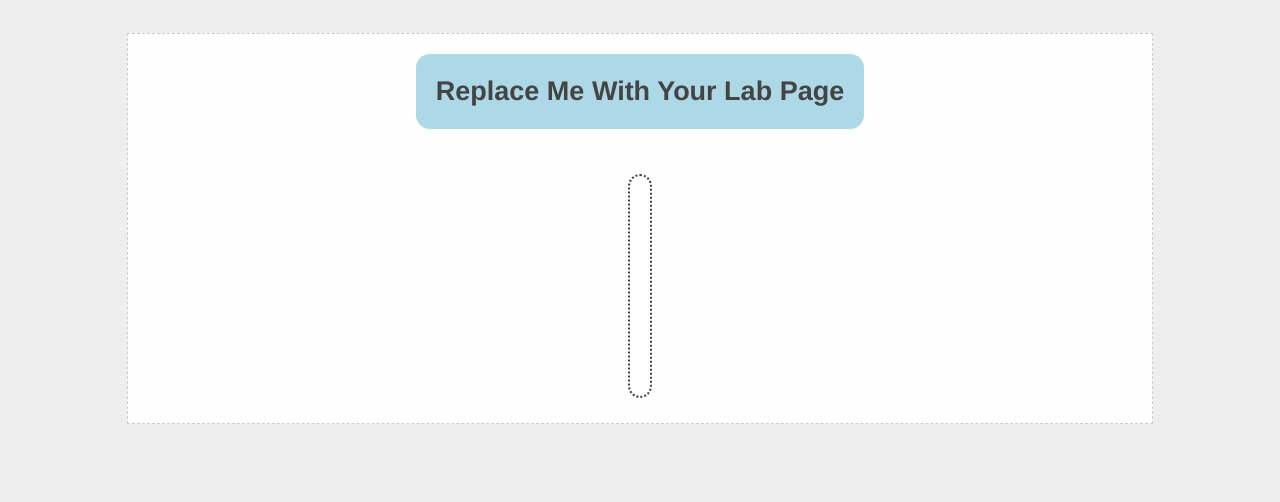
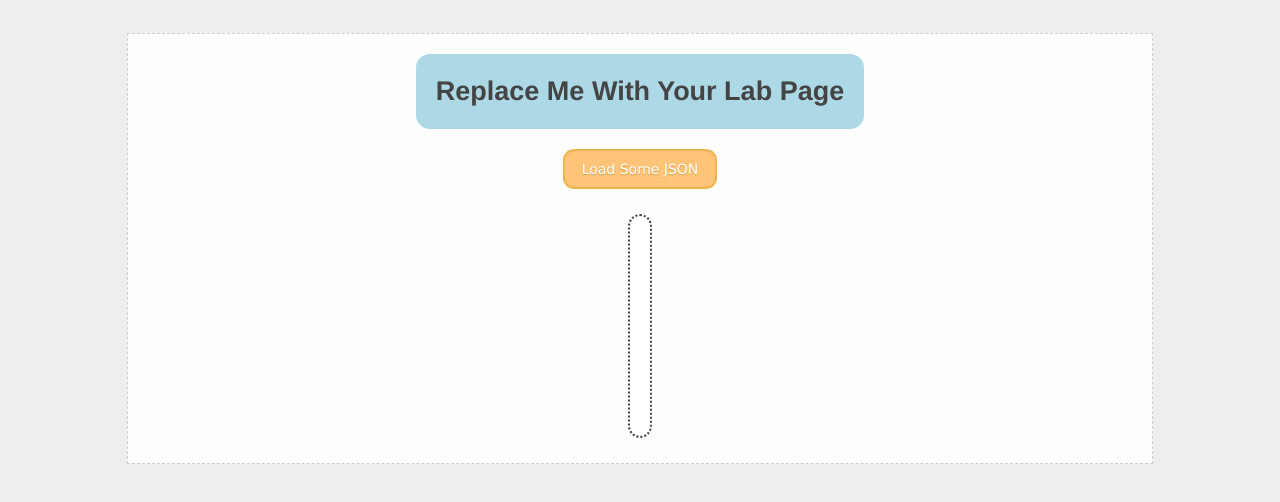
Before and after one commit to ryanvsingh/ryanvsingh.github.io, a website: page lab_9/public/index.html in a window 1280 px wide. Drawn offline with Linux system fonts and the light colour scheme; no server answers.

Commit message:
update
update

```diff
--- a/lab_9/public/index.html
+++ b/lab_9/public/index.html
@@ -15,11 +15,42 @@
     </div>
   </div>
   <script>
-    fetch('/api') // Rather than fetching from PG County, we're going to fetch from our own server.
-      .then(res => res.json())
-      .then(res => {
-        // Here's where your chart code should go.
-      })
+    var header_elm = document.querySelector('.header');
+    header_elm.insertAdjacentHTML('afterend', '<button class="button" onclick="loadData()">Load Some JSON</button>');
+
+    function loadData() {
+      fetch('https://api.umd.io/v0/bus/routes')
+        .then(res => res.json())
+        .then(routes => {
+          console.log(routes);
+          return routes;
+        })
+
+        .then(routes => {
+          const list = routes.map(route => {
+            const ID = route.route_id;
+            const route_title = route.title.replace(ID, '');
+            const bus_routes = '<li>' + ID + ":" + route_title + '</li>' + '\n';
+            return bus_routes;
+          });
+
+          let all_routes = '';
+          for (i = 0; i < list.length; i++) {
+            all_routes += list[i];
+          }
+
+          const new_list = '<ul>' + '\n' + all_routes + '\n' + '</ul>';
+          document.querySelector(".content").innerHTML = new_list;
+          return routes;
+        })
+
+        .then(routes => {
+          function my_route(route) {
+            return route.route_id === '132';
+          }
+          document.querySelector('.header').innerHTML = "UMD Bus Route " + routes.find(my_route).title;
+        })
+    }
   </script>
 </body>
 
```
